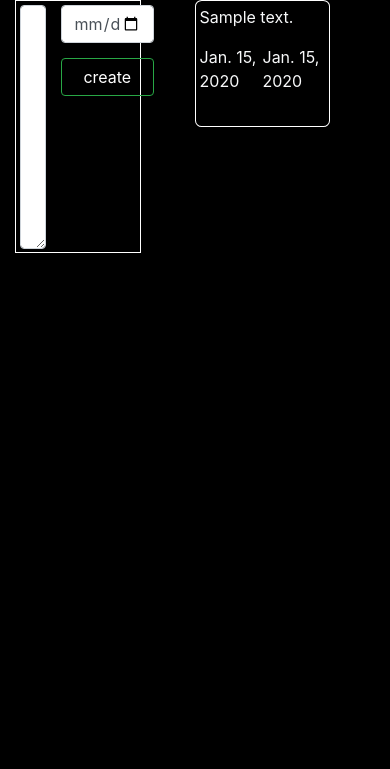
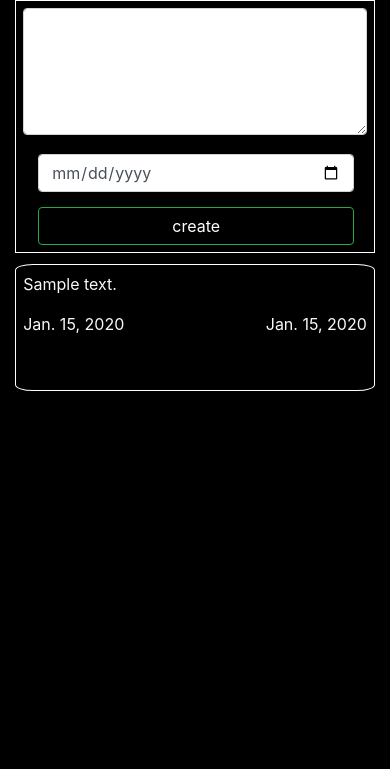
Before and after one commit to leprekon122/WalletApp, a Django app: page /notification in a window 390 px wide. Shown: the part 56-825 px from the top of the page. Run offline with Django 4.2, Linux system fonts and the light colour scheme; a user stored in the database is signed in; tables that the repository leaves empty hold one stand-in row (values such as "Sample post"); some libraries are stand-ins or nearby versions.

Commit message:
1) correct style for notification page in mobile screen

```diff
--- a/MyWallet/MyWalletMain/static/MyWalletMain/css/main.css
+++ b/MyWallet/MyWalletMain/static/MyWalletMain/css/main.css
@@ -388,4 +388,57 @@ body {background-color: black}
     .diagram_block_full_screen {
                                 display: none;
     }
+    .main_note {
+                width: 100%;
+                display: flex;
+                flex-direction: column;
+                justify-content: center;
+
+    }
+    .left_side_main{
+                width: 100%;
+                margin-bottom: 3%;
+
+    }
+
+    .right_side {
+             width: 100%;
+             height: 60vh;
+             overflow: auto;
+
+    }
+
+    .notes_views {
+               width: 100%;
+               height: 15vh;
+               border: 1px solid #fff;
+               padding: 2%;
+               border-radius: 5%;
+               margin-bottom: 2%;
+
+    }
+
+    .create_note_block {
+                    width: 100%;
+                    border: 1px solid #fff;
+                    padding: 2%;
+                    display: flex;
+                    flex-direction: column;
+                    justify-content: space-between;
+                    height: 30vh;
+
+    }
+
+    .create_note_block textarea{
+                                height: 15vh;
+    }
+
+    .note_date_and_btn {
+                    width: 92%;
+                    margin-left: 15px;
+
+
+    }
+
+
 }
```
